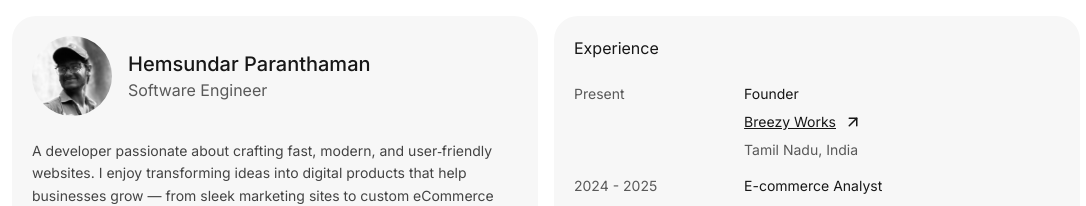
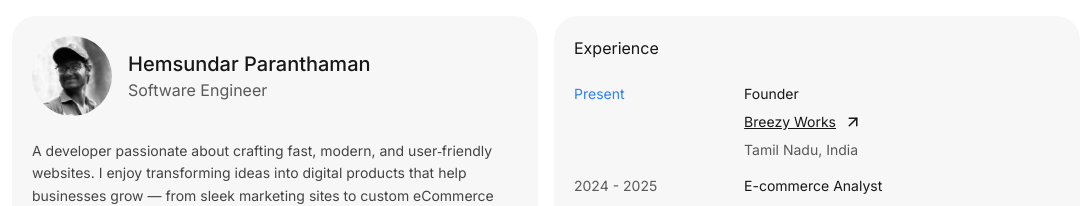
Before and after one commit to itshemdev/my-portfolio, a Next.js app: page / in a window 1280 px wide. Shown: the top 206 px of the page, without its empty margins (94-1180 px from the left). Built offline with nearby package versions, Linux system fonts and the light colour scheme.

Commit message:
Enhance layout and styling: update font styles, improve contact button interaction, and adjust experience date display

```diff
--- a/src/app/layout.tsx
+++ b/src/app/layout.tsx
@@ -6,6 +6,7 @@ const inter = Inter({
   variable: "--font-inter",
   subsets: ["latin"],
   weight: ["100", "200", "300", "400", "500", "600", "700", "800", "900"],
+  style: ["normal", "italic"],
 });
 
 export const metadata: Metadata = {
--- a/src/app/page.tsx
+++ b/src/app/page.tsx
@@ -29,13 +29,9 @@ export default function Home() {
         </Column>
       </div>
       <Works />
-      <div className="flex flex-col md:flex-row gap-4 mt-4">
-        <Column className="">
-          <Contact />
-        </Column>
-        <Column>
-          <Handles />
-        </Column>
+      <div className="grid grid-cols-1 md:grid-cols-2 gap-4 mt-4">
+        <Contact />
+        <Handles />
       </div>
     </div>
   );
--- a/src/sections/contact.tsx
+++ b/src/sections/contact.tsx
@@ -24,14 +24,14 @@ const Contact = () => {
         You can always reach me at{" "}
         <button
           onClick={copyToClipboard}
-          className="underline text-foreground opacity-100"
+          className="underline hover:italic text-foreground opacity-100"
         >
           hemsundar.paranthaman@outlook.com
         </button>
         , or connect with me through{" "}
         <Link
           href="https://breezyworks.com"
-          className="underline opacity-100 text-foreground"
+          className="underline hover:italic opacity-100 text-foreground"
           target="_blank"
         >
           breezyworks.com
--- a/src/sections/experience.tsx
+++ b/src/sections/experience.tsx
@@ -34,7 +34,13 @@ const Experience = ({ className }: { className?: string }) => {
       <div className="mt-6 flex flex-col gap-4">
         {experience.map((item, index) => (
           <div key={index} className="flex text-sm">
-            <span className="w-[35%] opacity-70">{item.date}</span>
+            <span
+              className={`w-[35%] opacity-70 ${
+                item.date === "Present" && "text-blue-500 opacity-100"
+              }`}
+            >
+              {item.date}
+            </span>
             <div className="w-[65%] flex flex-col gap-2">
               <h3>{item.title}</h3>
               <Link
--- a/src/sections/testimonials.tsx
+++ b/src/sections/testimonials.tsx
@@ -46,7 +46,7 @@ const Testimonials = () => {
             : item.testimonial.slice(0, 400)}{" "}
           {!readmore && (
             <button
-              className="opacity-100 text-foreground underline"
+              className="opacity-100 text-foreground underline hover:italic"
               onClick={() => setReadmore(!readmore)}
             >
               Read More...
```
